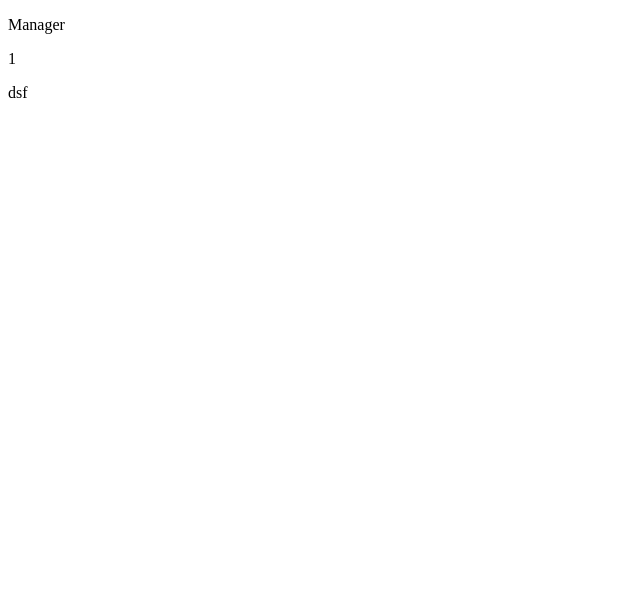
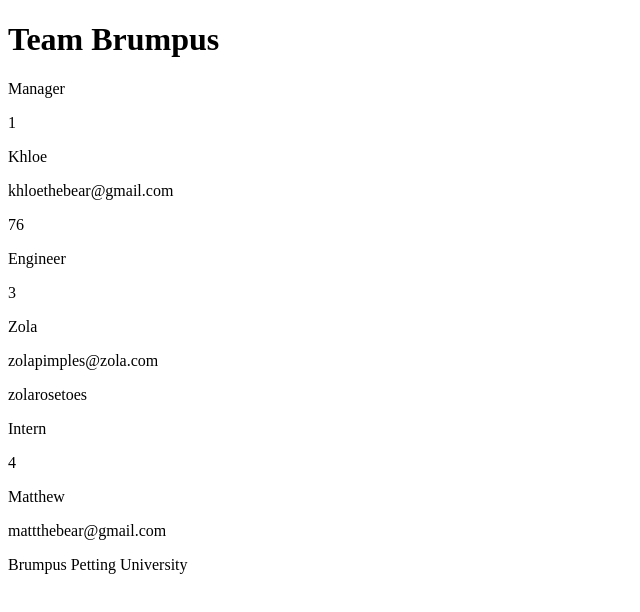
Before and after one commit to mattbeachey/Team-Profile-Generator, a website: page generated-html/doc.html in a window 1280 px wide. Shown: the whole page, without its empty margins (0-640 px from the left). Drawn offline with Linux system fonts and the light colour scheme.

Commit message:
team name prints with rest of info

```diff
--- a/generated-html/doc.html
+++ b/generated-html/doc.html
@@ -8,12 +8,35 @@
     <title>Document</title>
 </head>
 <body>
+<h1>Team Brumpus</h1>
 
         <div>
             <p>Manager</p>
             <p>1</p>
-            <p>dsf</p>
-            <p></p>
+            <p>Khloe</p>
+            <p>khloethebear@gmail.com</p>
+
+            <p>76</p>
+
+        </div>
+
+        <div>
+            <p>Engineer</p>
+            <p>3</p>
+            <p>Zola</p>
+            <p>zolapimples@zola.com</p>
+
+            <p>zolarosetoes</p>
+
+        </div>
+
+        <div>
+            <p>Intern</p>
+            <p>4</p>
+            <p>Matthew</p>
+            <p>mattthebear@gmail.com</p>
+
+            <p>Brumpus Petting University</p>
 
         </div>
 
```
Also changed, not shown: index.js (+20 -14 lines).
